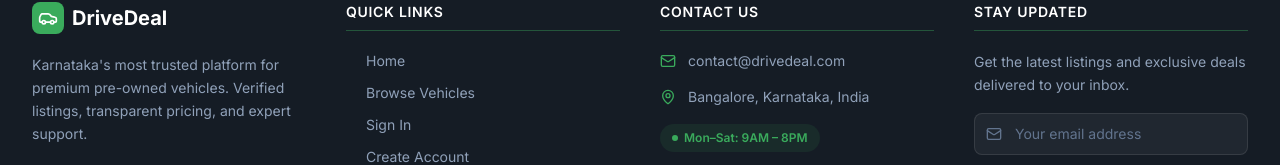
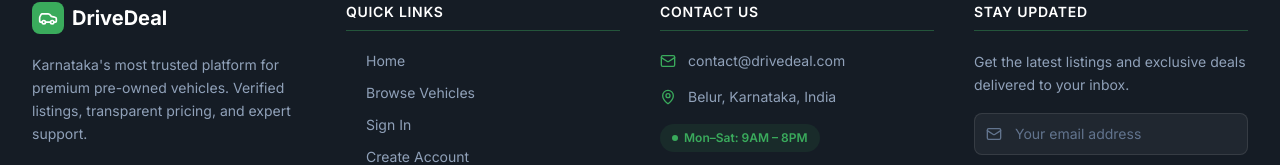
Before and after one commit to SyedArsalan3164/drivedeal, a Next.js app in the folder frontend/: page / in a window 1280 px wide. Shown: the part 2642-2807 px from the top of the page. Built offline with nearby package versions, Linux system fonts and the light colour scheme; no server answers.

Commit message:
Update location in Footer component

```diff
--- a/frontend/src/components/Footer.tsx
+++ b/frontend/src/components/Footer.tsx
@@ -105,7 +105,7 @@
               </li>
               <li className="flex items-start gap-3 text-sm">
                 <MapPin className="h-4 w-4 text-[#3aab5c] mt-0.5 flex-shrink-0" />
-                <span>Bangalore, Karnataka, India</span>
+                <span>Belur, Karnataka, India</span>
               </li>
               <li className="mt-2">
                 <span className="inline-flex items-center gap-1.5 text-xs font-semibold text-[#3aab5c] bg-[#3aab5c]/10 px-3 py-1.5 rounded-full">
```
